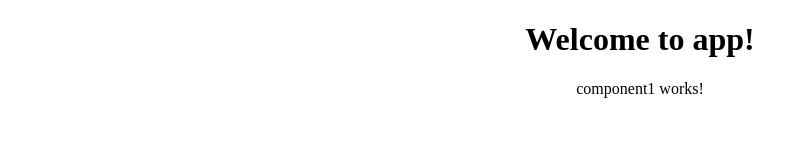
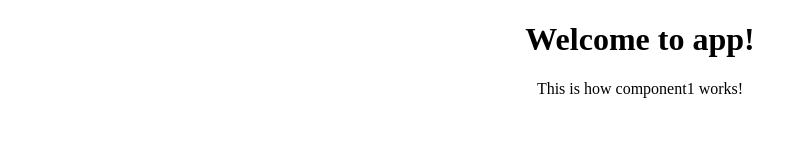
Before and after one commit to collau/ng4-playground, an Angular app: page / in a window 1280 px wide. Shown: the top 148 px of the page, without its empty margins (0-807 px from the left). Built offline with nearby package versions, Linux system fonts and the light colour scheme.

Commit message:
changed text in component1

```diff
--- a/src/app/component1/component1.component.html
+++ b/src/app/component1/component1.component.html
@@ -1,3 +1,3 @@
 <p>
-  component1 works!
+  This is how component1 works!
 </p>
```
